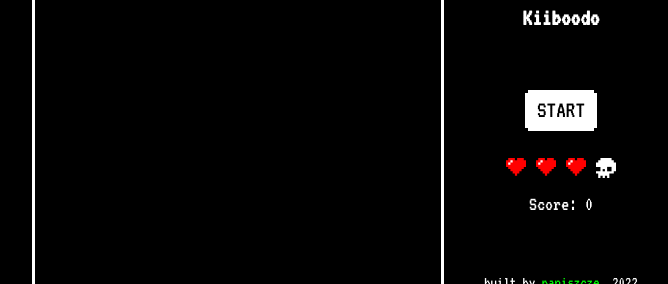
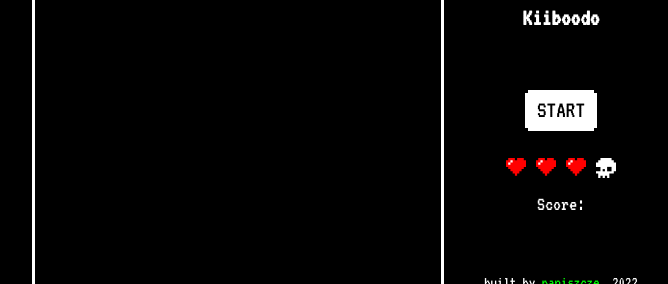
Before and after one commit to paniszcze/kiiboodo, a React (Create React App) app: page / in a window 1280 px wide. Shown: the part 147-431 px from the top of the page, without its empty margins (292-960 px from the left). Built offline with nearby package versions, Linux system fonts and the light colour scheme; a web font is replaced by a local one.

Commit message:
consolidate score and lives into stats

```diff
--- a/src/components/app.tsx
+++ b/src/components/app.tsx
@@ -7,18 +7,20 @@ import Header from "./header";
 import Dashboard from "./dashboard";
 import Footer from "./footer";
 
-import { MAX_LIVES } from "../utils/constants";
+import { INITIAL_SCORE, MAX_LIVES } from "../utils/constants";
 
 const App = () => {
-  const [lives, setLives] = React.useState(MAX_LIVES);
-  const [count, setCount] = React.useState(0);
+  const [stats, setStats] = React.useState({
+    score: INITIAL_SCORE,
+    lives: MAX_LIVES,
+  });
 
   return (
     <div className="App">
-      <Canvas />
+      <Canvas stats={stats} setStats={setStats} />
       <div className="sidebar">
         <Header />
-        <Dashboard lives={lives} count={count} />
+        <Dashboard stats={stats} />
         <Footer />
       </div>
     </div>
```
